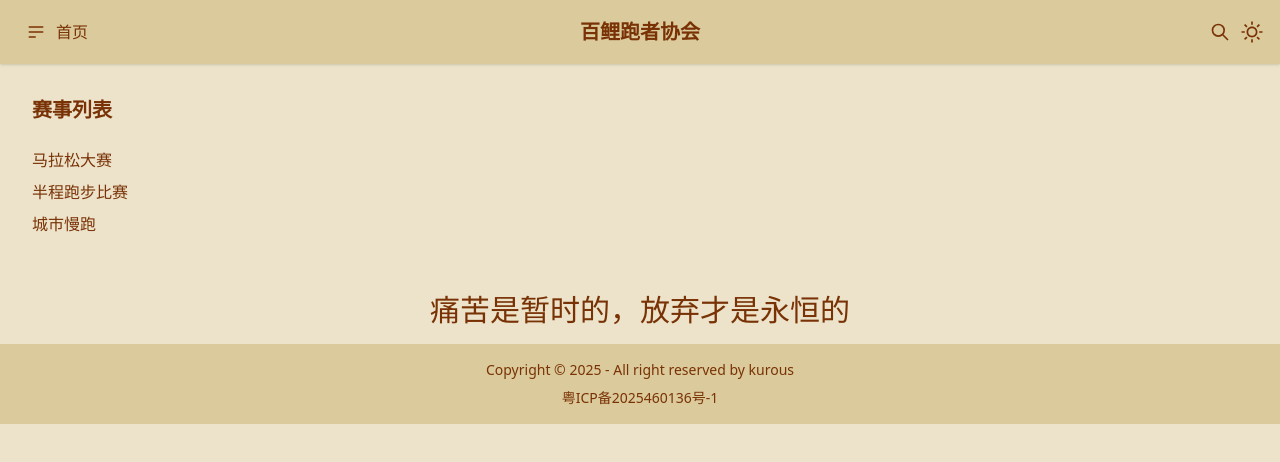
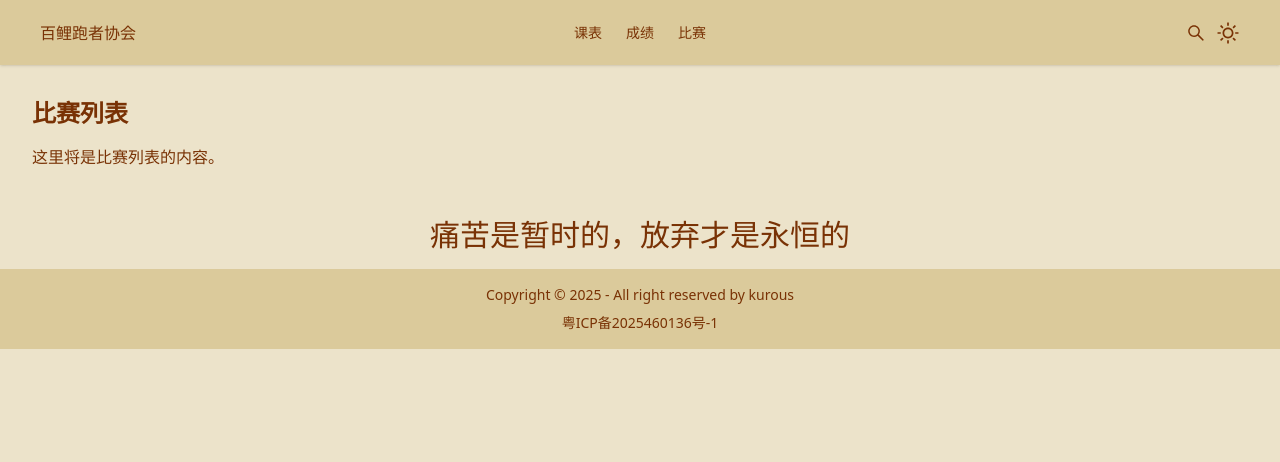
Before and after one commit to calm195/run-web, a Next.js app: page /game in a window 1280 px wide. Shown: the top 462 px of the page. Built offline with nearby package versions, Linux system fonts and the light colour scheme.

Commit message:
feature: 导航与首页改造

```diff
--- a/src/app/game/page.tsx
+++ b/src/app/game/page.tsx
@@ -2,37 +2,18 @@
  * @Author: kurous wx2178@126.com
  * @Date: 2025-11-16 16:30:54
  * @LastEditors: kurous wx2178@126.com
- * @LastEditTime: 2025-11-16 18:23:48
+ * @LastEditTime: 2025-11-18 17:39:33
  * @FilePath: src/app/game/page.tsx
  * @Description: 这是默认设置,可以在设置》工具》File Description中进行配置
  */
-'use client';
-import {listGames, ping} from "@/api/ping";
 
 const EventsPage = () => {
 
-  const events = ['马拉松大赛', '半程跑步比赛', '城市慢跑'] as const;
-
-  async function handleEventClick() {
-    let response = await ping();
-    console.log('Ping response:', response);
-
-    response = await listGames();
-    console.log('List Games response:', response);
-  }
 
   return (
     <div className="p-8">
-      <h1 className="text-xl font-bold mb-6">赛事列表</h1>
-      <ul>
-        {events.map((event) => (
-          <li key={event} className="cursor-pointer mb-2 hover:text-blue-600">
-            <button onClick={handleEventClick}>
-              {event}
-            </button>
-          </li>
-        ))}
-      </ul>
+      <h1 className="text-2xl font-bold mb-4">比赛列表</h1>
+      <p>这里将是比赛列表的内容。</p>
     </div>
   );
 };
--- /dev/null
+++ b/src/app/pace/page.tsx
@@ -0,0 +1,19 @@
+/**
+ * @Author: kurous wx2178@126.com
+ * @Date: 2025-11-18 17:34:42
+ * @LastEditors: kurous wx2178@126.com
+ * @LastEditTime: 2025-11-18 17:36:01
+ * @FilePath: src/app/pace/page.tsx
+ * @Description: 这是默认设置,可以在设置》工具》File Description中进行配置
+ */
+
+const PacePage = () => {
+  return (
+    <div className="p-8">
+      <h1 className="text-2xl font-bold mb-4">配速计算器</h1>
+      <p>这里将是配速计算器的内容。</p>
+    </div>
+  );
+}
+
+export default PacePage;
--- /dev/null
+++ b/src/app/schedule/page.tsx
@@ -0,0 +1,19 @@
+/**
+ * @Author: kurous wx2178@126.com
+ * @Date: 2025-11-18 17:34:36
+ * @LastEditors: kurous wx2178@126.com
+ * @LastEditTime: 2025-11-18 17:36:01
+ * @FilePath: src/app/schedule/page.tsx
+ * @Description: 这是默认设置,可以在设置》工具》File Description中进行配置
+ */
+
+const SchedulePage = () => {
+  return (
+    <div className="p-8">
+      <h1 className="text-2xl font-bold mb-4">训练计划</h1>
+      <p>这里将是训练计划的内容。</p>
+    </div>
+  );
+}
+
+export default SchedulePage;
--- a/src/components/greeting.tsx
+++ b/src/components/greeting.tsx
@@ -2,7 +2,7 @@
  * @Author: kurous wx2178@126.com
  * @Date: 2025-11-17 19:28:13
  * @LastEditors: kurous wx2178@126.com
- * @LastEditTime: 2025-11-17 21:16:04
+ * @LastEditTime: 2025-11-19 09:05:04
  * @FilePath: src/components/greeting.tsx
  * @Description: 这是默认设置,可以在设置》工具》File Description中进行配置
  */
@@ -13,6 +13,7 @@ import { FaRunning, FaHeart, FaUsers, FaTrophy, FaCalendarAlt } from 'react-icon
 import { GiFinishLine, GiPodium, GiSprint } from 'react-icons/gi';
 import { IoMdTimer } from 'react-icons/io';
 import { SiRunkeeper } from 'react-icons/si';
+import Title from "@/components/title";
 
 const Greeting = () => {
   const features = [
@@ -56,7 +57,7 @@ const Greeting = () => {
         initial={{ opacity: 0, y: -50 }}
         animate={{ opacity: 1, y: 0 }}
         transition={{ duration: 0.8 }}
-        className="flex justify-center items-center text-4xl md:text-5xl font-bold my-8"
+        className="flex justify-center items-center text-2xl md:text-5xl font-bold my-8"
       >
         <div className="bg-gradient-to-r from-amber-600 via-orange-500 to-yellow-600 bg-clip-text text-transparent">
           🏃‍♂️ 欢迎来到百鲤跑者协会 🏃‍♀️
@@ -89,9 +90,7 @@ const Greeting = () => {
         className="max-w-4xl mx-auto mb-12"
       >
         <div className="backdrop-blur-sm rounded-2xl shadow-xl p-8 border border-white/20">
-          <h2 className="text-3xl font-bold text-center mb-6">
-            🌟 关于百鲤跑者协会
-          </h2>
+          <Title text="🌟 关于我们 🌟" />
           <p className="text-lg  text-center leading-relaxed mb-6">
             华工百鲤跑团成立于2025年，是一个充满活力的校园跑步社团 🏃‍♂️
             我们致力于推广健康跑步文化，为热爱运动的同学提供交流平台。
@@ -124,9 +123,7 @@ const Greeting = () => {
 
       {/* 特色功能卡片 */}
       <div className="max-w-6xl mx-auto mb-12">
-        <h3 className="text-3xl font-bold text-center mb-8">
-          🎯 我们的理念
-        </h3>
+        <Title text="🎯 我们的理念 🎯" />
         <div className="grid grid-cols-1 md:grid-cols-2 lg:grid-cols-4 gap-6">
           {features.map((feature, index) => (
             <motion.div
@@ -153,9 +150,7 @@ const Greeting = () => {
 
       {/* 数据统计 */}
       <div className="max-w-4xl mx-auto mb-12">
-        <h3 className="text-3xl font-bold text-center mb-8">
-          📊 社团数据
-        </h3>
+        <Title text="📊 社团数据 📊" />
         <div className="grid grid-cols-2 md:grid-cols-4 gap-4">
           {stats.map((stat, index) => (
             <motion.div
@@ -164,11 +159,9 @@ const Greeting = () => {
               animate={{ opacity: 1, scale: 1 }}
               transition={{ duration: 0.5, delay: index * 0.1 }}
               whileHover={{ scale: 1.1 }}
-              className="bg-gradient-to-r   rounded-xl p-6 text-center shadow-lg"
+              className="bg-gradient-to-r rounded-xl p-6 text-center shadow-lg"
             >
-              <div className="text-2xl mb-2 flex justify-center">
-                {stat.icon}
-              </div>
+              <div className="text-2xl mb-2 flex justify-center">{stat.icon}</div>
               <div className="text-3xl font-bold">{stat.number}</div>
               <div className="text-sm opacity-90">{stat.label}</div>
             </motion.div>
--- a/src/components/header.tsx
+++ b/src/components/header.tsx
@@ -2,42 +2,58 @@
  * @Author: kurous wx2178@126.com
  * @Date: 2025-11-16 15:23:52
  * @LastEditors: kurous wx2178@126.com
- * @LastEditTime: 2025-11-16 16:53:01
+ * @LastEditTime: 2025-11-18 17:56:14
  * @FilePath: src/components/header.tsx
  * @Description: 这是默认设置,可以在设置》工具》File Description中进行配置
  */
 import ThemeController from "@/components/theme-controller";
 import Link from "next/link";
+import { AiOutlineMenu, AiOutlineSearch } from 'react-icons/ai';
+
+const menuItems = [
+  { href: "/schedule", label: "课表" },
+  { href: "/pace", label: "成绩" },
+  { href: "/game", label: "比赛" },
+];
 
 const Header = () => {
   return (
-    <header className="w-full navbar bg-base-300 px-4 shadow-sm">
+    <header className="w-full navbar bg-base-300 px-10 shadow-sm">
       <div className="navbar-start">
         <div className="dropdown">
-          <div tabIndex={0} role="button" className="btn btn-ghost btn-circle">
-            <svg xmlns="http://www.w3.org/2000/svg" className="h-5 w-5" fill="none" viewBox="0 0 24 24"
-                 stroke="currentColor">
-              <path strokeLinecap="round" strokeLinejoin="round" strokeWidth="2" d="M4 6h16M4 12h16M4 18h7"/>
-            </svg>
+          <div tabIndex={0} role="button" className="btn btn-ghost btn-circle lg:hidden">
+            <AiOutlineMenu className="h-5 w-5" />
           </div>
-          <ul
-            className="menu menu-sm dropdown-content bg-base-100 rounded-box z-1 mt-3 w-52 p-2 shadow">
-            <li><Link href="/">首页</Link></li>
-            <li><Link href="/game">比赛</Link></li>
+          <ul className="menu menu-sm dropdown-content bg-base-100 rounded-box z-1 mt-3 w-52 p-2 shadow">
+            {menuItems.map((item) => (
+              <li key={item.href}>
+                <Link
+                  href={item.href}
+                >
+                  {item.label}
+                </Link>
+              </li>
+            ))}
           </ul>
         </div>
-        <Link href="/">首页</Link>
+        <Link href="/">百鲤跑者协会</Link>
       </div>
-      <div className="navbar-center">
-        <a className="btn btn-ghost text-xl">百鲤跑者协会</a>
+      <div className="navbar-center hidden lg:flex">
+        <ul className="menu menu-horizontal px-5">
+          {menuItems.map((item) => (
+            <li key={item.href}>
+              <Link
+                href={item.href}
+              >
+                {item.label}
+              </Link>
+            </li>
+          ))}
+        </ul>
       </div>
       <div className="navbar-end">
         <button className="btn btn-ghost btn-circle">
-          <svg xmlns="http://www.w3.org/2000/svg" className="h-5 w-5" fill="none" viewBox="0 0 24 24"
-               stroke="currentColor">
-            <path strokeLinecap="round" strokeLinejoin="round" strokeWidth="2"
-                  d="M21 21l-6-6m2-5a7 7 0 11-14 0 7 7 0 0114 0z"/>
-          </svg>
+          <AiOutlineSearch className="h-5 w-5" />
         </button>
         <ThemeController/>
       </div>
--- a/src/components/stat/stat-table.tsx
+++ b/src/components/stat/stat-table.tsx
@@ -2,7 +2,7 @@
  * @Author: kurous wx2178@126.com
  * @Date: 2025-11-17 11:33:59
  * @LastEditors: kurous wx2178@126.com
- * @LastEditTime: 2025-11-17 21:45:34
+ * @LastEditTime: 2025-11-18 17:30:14
  * @FilePath: src/components/stat/stat-table.tsx
  * @Description: 这是默认设置,可以在设置》工具》File Description中进行配置
  */
@@ -29,7 +29,7 @@ const StatsTable: React.FC<{ data?: StatData[] }> = ({ data = [] }) => {
 
   return (
     <div className="p-4 w-full">
-      <h1 className="text-5xl font-bold mb-4 text-center">名人榜</h1>
+      <h1 className="text-2xl md:text-5xl font-bold mb-4 text-center">名人榜</h1>
       <div className="mx-auto max-w-6xl">
         <div className="grid grid-cols-1 sm:grid-cols-2 md:grid-cols-3 lg:grid-cols-4 xl:grid-cols-5 gap-4 w-full">
           {statsData.map((stat, index) => (
--- /dev/null
+++ b/src/components/title.tsx
@@ -0,0 +1,16 @@
+/**
+ * @Author: kurous wx2178@126.com
+ * @Date: 2025-11-18 17:59:08
+ * @LastEditors: kurous wx2178@126.com
+ * @LastEditTime: 2025-11-18 18:00:18
+ * @FilePath: src/components/title.tsx
+ * @Description: 这是默认设置,可以在设置》工具》File Description中进行配置
+ */
+
+const Title = ({ text }: { text: string }) => {
+  return (
+    <h1 className="text-2xl md:text-4xl font-bold text-center mb-8">{text}</h1>
+  );
+}
+
+export default Title;
```
